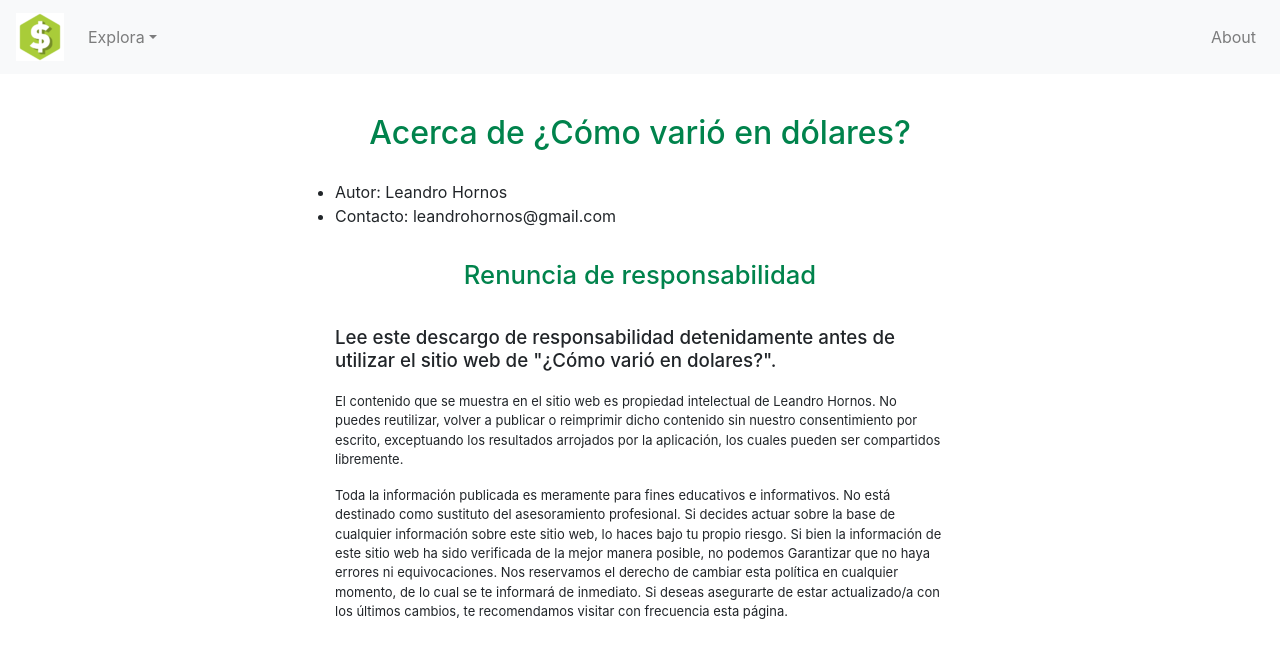
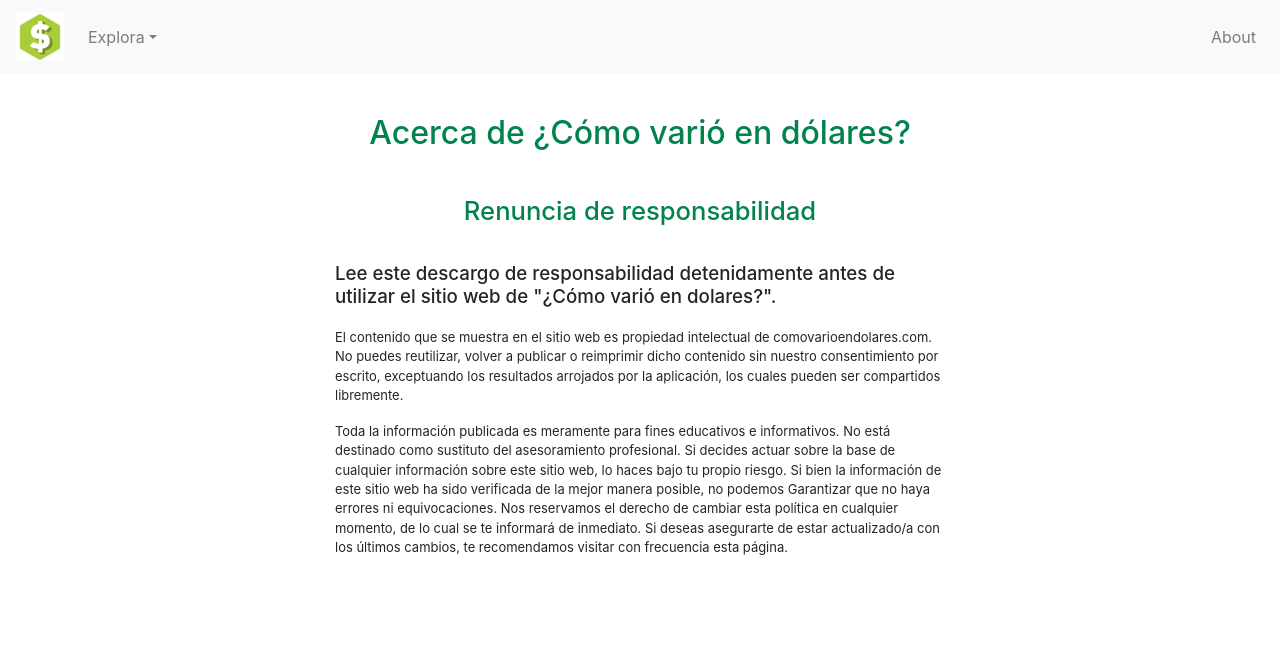
Before and after one commit to LeandroHornos/tu-sueldo-en-dolares, a React (Create React App) app: page /about in a window 1280 px wide. Shown: the top 658 px of the page. Built offline with nearby package versions, Linux system fonts and the light colour scheme.

Commit message:
saco mi nombre del about

```diff
--- a/src/Components/About.jsx
+++ b/src/Components/About.jsx
@@ -12,10 +12,7 @@ const About = () => {
           <h1 className="text-center txt-color-1">
             Acerca de ¿Cómo varió en dólares?
           </h1>
-          <ul>
-            <li>Autor: Leandro Hornos</li>
-            <li>Contacto: leandrohornos@gmail.com</li>
-          </ul>
+
           <div>
             <h2 className="text-center txt-color-1">
               Renuncia de responsabilidad
@@ -27,7 +24,7 @@ const About = () => {
               </h3>
               <p>
                 El contenido que se muestra en el sitio web es propiedad
-                intelectual de Leandro Hornos. No puedes reutilizar, volver a
+                intelectual de comovarioendolares.com. No puedes reutilizar, volver a
                 publicar o reimprimir dicho contenido sin nuestro consentimiento
                 por escrito, exceptuando los resultados arrojados por la
                 aplicación, los cuales pueden ser compartidos libremente.{" "}
```
